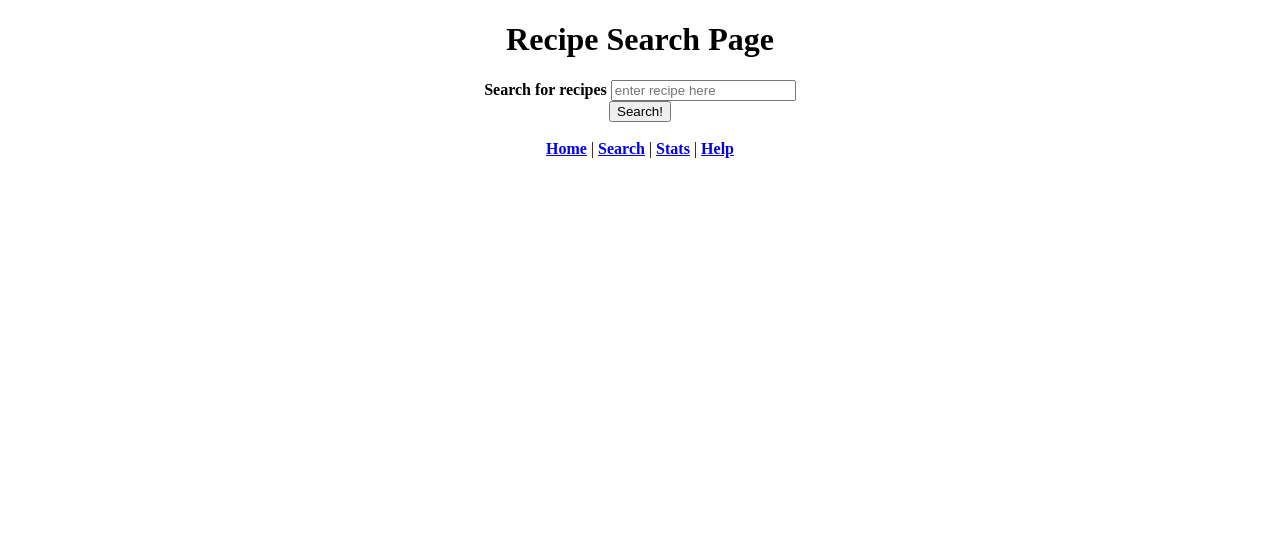
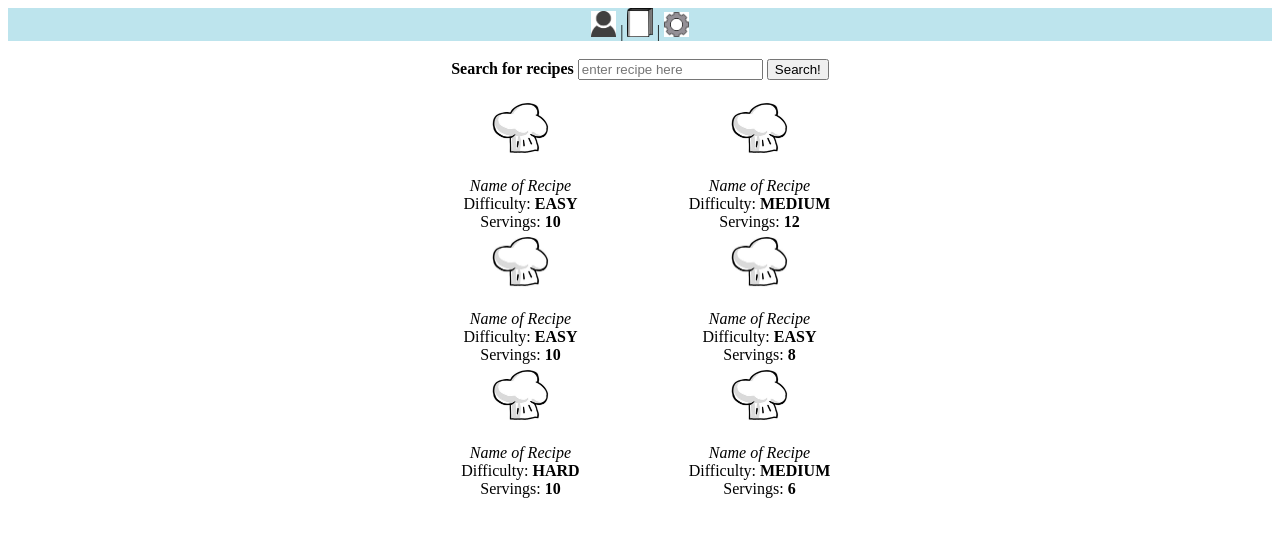
Before and after one commit to lzl003/LAByrinth, a PHP site: page /html/recipeSearch.html in a window 1280 px wide. Shown: the top 537 px of the page. Run offline with PHP 8.4, Linux system fonts and the light colour scheme.

Commit message:
two screens completed with minimal functionality

```diff
--- a/css/main.css
+++ b/css/main.css
@@ -1,5 +1,6 @@
 .navBar {
 		float: center;
+		background-color: #bde4ed;
 }
 
 div {
@@ -10,3 +11,23 @@ div {
 	text-align: center;
 	font-size: 150%;
 }
+
+.recipeList{
+	text-align: center;
+}
+
+.backButton{
+	float: left;
+}
+
+.foodPicture{
+	text-align: center;
+}
+
+.navButton{
+		float: center;
+}
+
+.recipeSummary{
+	text-align: center;
+}
--- a/html/recipeSearch.html
+++ b/html/recipeSearch.html
@@ -9,25 +9,108 @@
 
 </head>
 <body>
-	<h1 align="center"> Recipe Search Page </h1>
-
+	<div class="navBar">
+		<b><a href="stats.html"><img src="../images/person.png" height="2%" width="2%" alt="Profile" /></a></b>
+		<label> | </label>
+		<b><a href="recipeSearch.html"><img src="../images/cookbook.png" height="2%" width="2%" alt="Recipes" /></a></b>
+		<label> | </label>
+		<b><a href="help.html"><img src="../images/cog.png" height="2%" width="2%" alt="Options" /></a></b>
+	</div>
+	<br />
 	<div class="container">
 		<label><b>Search for recipes</b></label>
 		<input type="text" placeholder="enter recipe here">
-		<br />
 		<button type="submit">Search!</button>
 	</div>
-
 	<br />
 
-	<div class="navBar">
-		<b><a href="../index.html">Home</a></b>
-		<label> | </label>
-		<b><a href="recipeSearch.html">Search</a></b>
-		<label> | </label>
-		<b><a href="stats.html">Stats</a></b>
-		<label> | </label>
-		<b><a href="help.html">Help</a></b>
-	</div>
+	<table class="recipeList" align="center">
+		<tr>
+			<td>
+				<div>
+					<a href="recipeTemplate.html">
+					<img src="../images/chefHat.jpg" float="center" height="25%" width="25%"/>
+					</a>
+				</div>
+				<br />
+				<i>Name of Recipe</i>
+				<br />
+				<label>Difficulty: </label><b>EASY</b>
+				<br />
+				<label>Servings: </label><b>10</b>
+			</td>
+			<td>
+				<div>
+					<a href="recipeTemplate.html">
+					<img src="../images/chefHat.jpg" float="center" height="25%" width="25%"/>
+					</a>
+				</div>
+				<br />
+				<i>Name of Recipe</i>
+				<br />
+				<label>Difficulty: </label><b>MEDIUM</b>
+				<br />
+				<label>Servings: </label><b>12</b>
+			</td>
+		</tr>
+		<tr>
+			<td>
+				<div>
+					<a href="recipeTemplate.html">
+					<img src="../images/chefHat.jpg" float="center" height="25%" width="25%"/>
+					</a>
+				</div>
+				<br />
+				<i>Name of Recipe</i>
+				<br />
+				<label>Difficulty: </label><b>EASY</b>
+				<br />
+				<label>Servings: </label><b>10</b>
+			</td>
+			<td>
+				<div>
+					<a href="recipeTemplate.html">
+					<img src="../images/chefHat.jpg" float="center" height="25%" width="25%"/>
+					</a>
+				</div>
+				<br />
+				<i>Name of Recipe</i>
+				<br />
+				<label>Difficulty: </label><b>EASY</b>
+				<br />
+				<label>Servings: </label><b>8</b>
+			</td>
+		</tr>
+		<tr>
+			<td>
+				<div>
+					<a href="recipeTemplate.html">
+					<img src="../images/chefHat.jpg" float="center" height="25%" width="25%"/>
+					</a>
+				</div>
+				<br />
+				<i>Name of Recipe</i>
+				<br />
+				<label>Difficulty: </label><b>HARD</b>
+				<br />
+				<label>Servings: </label><b>10</b>
+			</td>
+			<td>
+				<div>
+					<a href="recipeTemplate.html">
+					<img src="../images/chefHat.jpg" float="center" height="25%" width="25%"/>
+					</a>
+				</div>
+				<br />
+				<i>Name of Recipe</i>
+				<br />
+				<label>Difficulty: </label><b>MEDIUM</b>
+				<br />
+				<label>Servings: </label><b>6</b>
+			</td>
+		</tr>
+	</table>
+
+
 </body>
 </html>
```
Also changed, not shown: html/help.html (+10 -10 lines), html/recipeTemplate.html (added, +49 -0 lines), html/stats.html (+9 -9 lines), index.html (+0 -9 lines), images/back.jpg (added), images/chefHat.jpg (added), images/cog.png (added), images/cookbook.png (added), images/foodDefault.jpg (added), images/person.png (added), images/person1.jpg (added).
